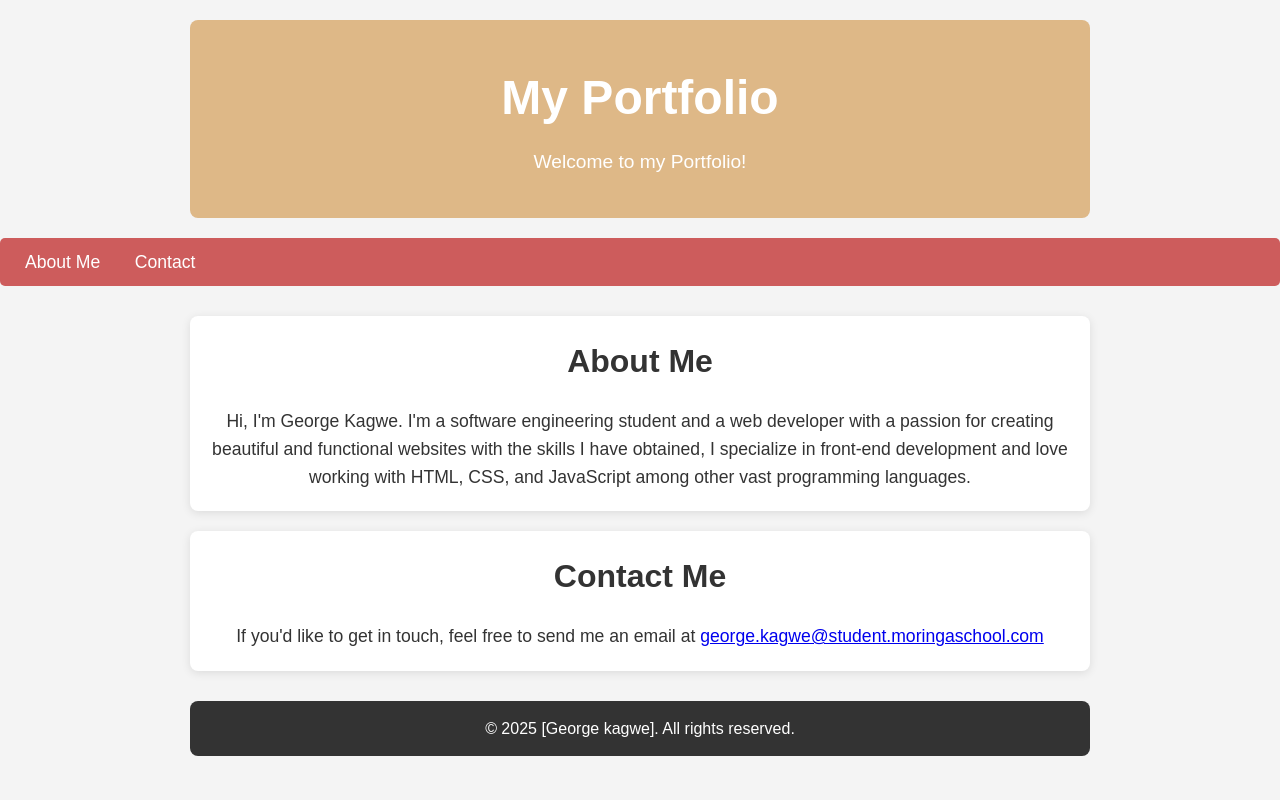
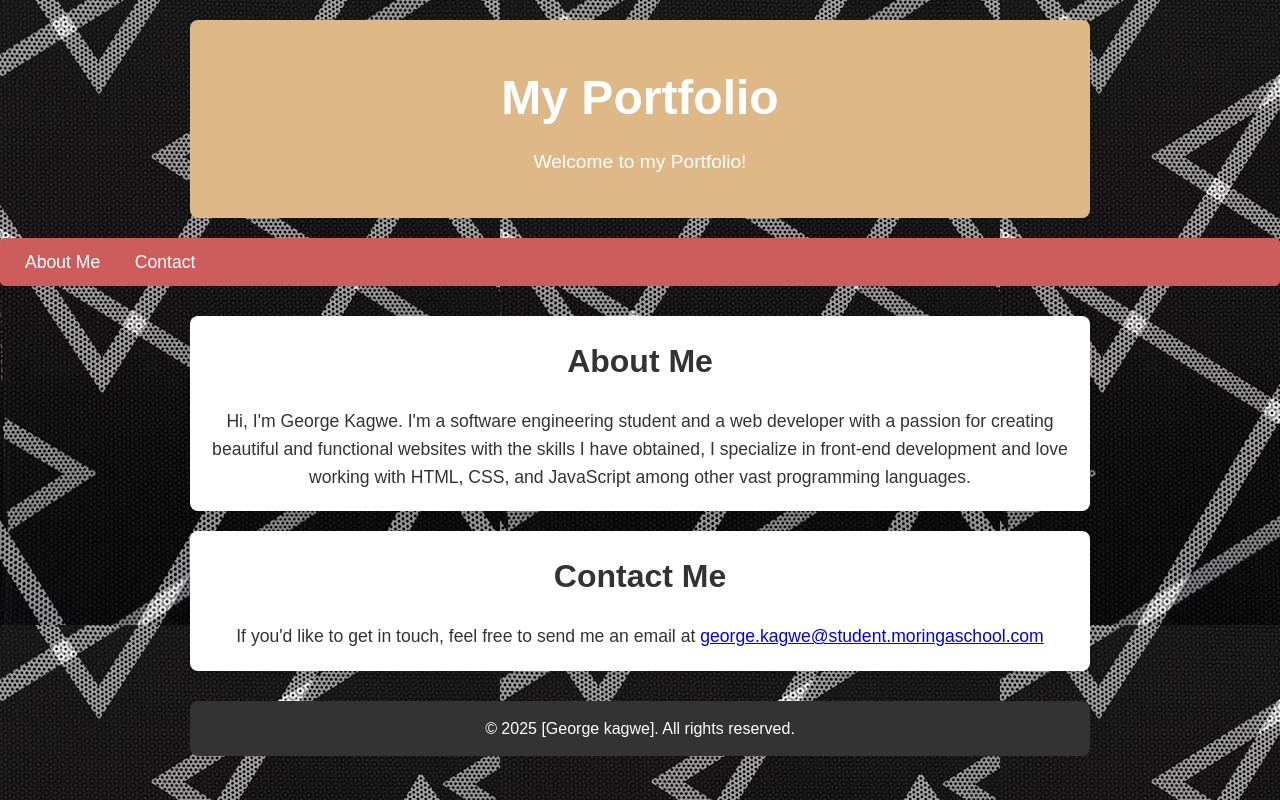
Before and after one commit to Georgekagwe/my-portfolio, a plain HTML site: page index.html in a window 1280 px wide. Drawn offline with Linux system fonts and the light colour scheme.

Commit message:
new background

```diff
--- a/css/style.css
+++ b/css/style.css
@@ -8,7 +8,7 @@
 
 body {
     font-family: Arial, sans-serif;
-    background-color: #f4f4f4;
+    background-image: url(images/blackpattern.avif);
     color: #333;
     line-height: 1.6;
 }
```
Also changed, not shown: css/images/blackpattern.avif (added).
